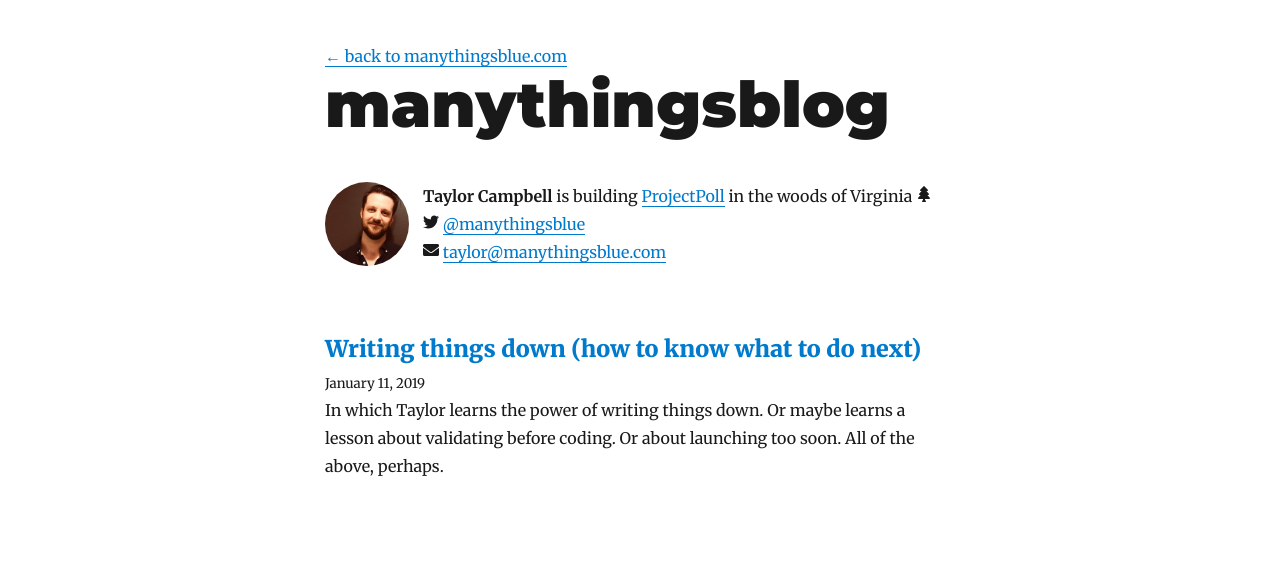
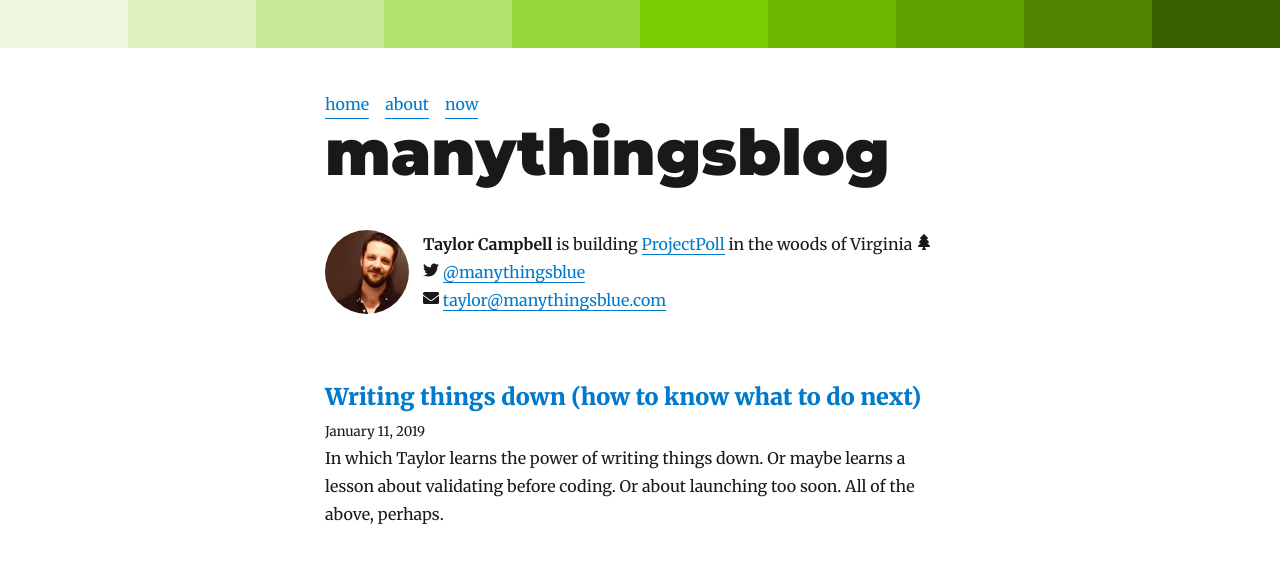
Before and after one commit to tc4mpbell/manythingsblog, a Gatsby site: page / in a window 1280 px wide. Built offline with nearby package versions, Linux system fonts and the light colour scheme; Gatsby itself is replaced by a stand-in of ours; some packages are replaced by stand-ins of ours.

Commit message:
adding new layout (broken)

```diff
--- a/gatsby-node.js
+++ b/gatsby-node.js
@@ -43,9 +43,15 @@ exports.createPages = ({ graphql, actions }) => {
             index === posts.length - 1 ? null : posts[index + 1].node
           let next = index === 0 ? null : posts[index - 1].node
 
+          const customLayout = null /* path.resolve(
+            `./src/templates/${post.node.fields.layout}.js`
+          )*/
+
+          console.log('HERE HERE', post.node.fields)
+
           createPage({
             path: post.node.fields.slug,
-            component: blogPost,
+            component: blogPost, //customLayout || blogPost,
             context: {
               slug: post.node.fields.slug,
               previous,
--- a/package.json
+++ b/package.json
@@ -8,7 +8,7 @@
   },
   "dependencies": {
     "gatsby": "^2.0.19",
-    "gatsby-cli": "^2.4.8",
+    "gatsby-cli": "^2.4.14",
     "gatsby-image": "^2.0.29",
     "gatsby-plugin-feed": "^2.0.8",
     "gatsby-plugin-google-analytics": "^2.0.5",
@@ -31,6 +31,8 @@
     "react-helmet": "^5.2.0",
     "react-icons": "^3.4.0",
     "react-typography": "^0.16.13",
+    "rebass": "^3.0.1",
+    "styled-components": "^4.1.3",
     "typeface-merriweather": "0.0.43",
     "typeface-montserrat": "0.0.43",
     "typography": "^0.16.17",
--- a/src/components/Layout.js
+++ b/src/components/Layout.js
@@ -1,5 +1,7 @@
 import React from 'react'
 import { Link } from 'gatsby'
+
+import { Flex, Box } from 'rebass'
 
 import { rhythm, scale } from '../utils/typography'
 
@@ -9,12 +11,166 @@ class Layout extends React.Component {
     const rootPath = `${__PATH_PREFIX__}/`
     let header
 
+    const colors = {
+      blue: [
+        '#e4f1f9',
+        '#c6e1f3',
+        '#a4cfec',
+        '#7cbae4',
+        '#49a0da',
+        '#007acc',
+        '#006eb8',
+        '#0060a0',
+        '#004f84',
+        '#00385d',
+      ],
+      indigo: [
+        '#e9ebfa',
+        '#d2d5f6',
+        '#b6bcf0',
+        '#959de9',
+        '#6773e0',
+        '#0014cc',
+        '#0012b7',
+        '#000fa0',
+        '#000c83',
+        '#00095c',
+      ],
+      violet: [
+        '#f0e9fa',
+        '#e0d2f6',
+        '#cdb6f0',
+        '#b694e9',
+        '#9767e0',
+        '#5200cc',
+        '#4a00b8',
+        '#4000a1',
+        '#350084',
+        '#26005e',
+      ],
+      fuschia: [
+        '#f9e9fa',
+        '#f2d1f5',
+        '#eab5f0',
+        '#e193e9',
+        '#d465e0',
+        '#b800cc',
+        '#a600b8',
+        '#9200a1',
+        '#790086',
+        '#570060',
+      ],
+      pink: [
+        '#fae9f3',
+        '#f5d1e7',
+        '#f0b6d8',
+        '#e994c7',
+        '#e066af',
+        '#cc007a',
+        '#b8006e',
+        '#a20060',
+        '#860050',
+        '#61003a',
+      ],
+      red: [
+        '#faeaeb',
+        '#f6d2d6',
+        '#f0b7bd',
+        '#ea969e',
+        '#e16974',
+        '#cc0014',
+        '#b80012',
+        '#a2000f',
+        '#86000d',
+        '#610009',
+      ],
+      orange: [
+        '#f9ede4',
+        '#f3d9c7',
+        '#edc2a5',
+        '#e5a77d',
+        '#db854b',
+        '#cc5200',
+        '#b84900',
+        '#a04000',
+        '#843500',
+        '#5e2500',
+      ],
+      yellow: [
+        '#f8f5de',
+        '#f1ecba',
+        '#e9e194',
+        '#e1d569',
+        '#d7c738',
+        '#ccb800',
+        '#b8a600',
+        '#a19200',
+        '#867900',
+        '#605700',
+      ],
+      lime: [
+        '#eef8df',
+        '#dcf1bd',
+        '#c8ea97',
+        '#b2e16c',
+        '#98d73b',
+        '#7acc00',
+        '#6eb800',
+        '#60a200',
+        '#508600',
+        '#3a6100',
+      ],
+      green: [
+        '#e6f9e3',
+        '#caf3c5',
+        '#aaeca3',
+        '#85e47a',
+        '#56da47',
+        '#14cc00',
+        '#12b800',
+        '#0fa200',
+        '#0d8600',
+        '#096100',
+      ],
+      teal: [
+        '#e3f9ec',
+        '#c5f3d7',
+        '#a2ecc0',
+        '#79e4a4',
+        '#46da81',
+        '#00cc52',
+        '#00b84a',
+        '#00a241',
+        '#008636',
+        '#006127',
+      ],
+      cyan: [
+        '#e3f9f7',
+        '#c4f3ee',
+        '#a0ece4',
+        '#77e3d9',
+        '#44d9cb',
+        '#00ccb8',
+        '#00b8a6',
+        '#00a292',
+        '#008679',
+        '#006157',
+      ],
+    }
     if (location.pathname === rootPath) {
       header = (
         <>
-          <a href="http://manythingsblue.com">
-            &larr; back to manythingsblue.com
-          </a>
+          <Flex>
+            <Box as="a" href="/" mr={3}>
+              home
+            </Box>
+            <Box as="a" href="/about" mr={3}>
+              about
+            </Box>
+            <Box as="a" href="/now" mr={3}>
+              now
+            </Box>
+          </Flex>
           <h1
             style={{
               ...scale(1.5),
@@ -41,7 +197,7 @@ class Layout extends React.Component {
           style={{
             fontFamily: 'Montserrat, sans-serif',
             marginTop: 0,
-            marginBottom: rhythm(-1),
+            // marginBottom: rhythm(-1),
           }}
         >
           <Link
@@ -57,18 +213,43 @@ class Layout extends React.Component {
         </h3>
       )
     }
+
+    function shuffleArray(array) {
+      for (let i = array.length - 1; i > 0; i--) {
+        const j = Math.floor(Math.random() * (i + 1))
+        ;[array[i], array[j]] = [array[j], array[i]]
+      }
+
+      return array
+    }
+
+    const randomColor = Object.keys(colors)[
+      Math.floor(Math.random() * Object.keys(colors).length)
+    ]
+
     return (
+      <>
+        <Flex width={1} justifyContent={'stretch'}>
+          {colors[randomColor].map(color => (
+            <div
+              key={color}
+              style={{ background: color, height: '3em', flex: 1 }}
+            />
+          ))}
+        </Flex>
+
         <div
           style={{
             marginLeft: 'auto',
             marginRight: 'auto',
             maxWidth: rhythm(24),
-          padding: `${rhythm(1.5)} ${rhythm(3 / 4)}`,
+            padding: ` ${rhythm(1.5)} ${rhythm(3 / 4)}`,
           }}
         >
           {header}
           {children}
         </div>
+      </>
     )
   }
 }
--- a/src/pages/about/index.md
+++ b/src/pages/about/index.md
@@ -3,6 +3,7 @@ title: "About me"
 # date: "2019-01-09"
 tags: []
 published: false
+# layout: 'page.jsx'
 ---
 
 About
--- a/src/pages/index.js
+++ b/src/pages/index.js
@@ -63,7 +63,10 @@ export const pageQuery = graphql`
         description
       }
     }
-    allMarkdownRemark(sort: { fields: [frontmatter___date], order: DESC }) {
+    allMarkdownRemark(
+      filter: { fileAbsolutePath: { regex: "/blog/" } }
+      sort: { fields: [frontmatter___date], order: DESC }
+    ) {
       edges {
         node {
           excerpt
```
Also changed, not shown: src/templates/blog-post.js (+15 -14 lines), src/templates/page.js (added, +59 -0 lines), src/pages/blog/2019-01/IMG_20190115_082403009_Fotor.jpg (renamed from src/pages/2019-01/IMG_20190115_082403009_Fotor.jpg), src/pages/blog/2019-01/afraid-of-success.md (renamed from src/pages/2019-01/afraid-of-success.md), src/pages/blog/2019-01/deploying-dreamhost-domain-to-amplify.md (renamed from src/pages/2019-01/deploying-dreamhost-domain-to-amplify.md), src/pages/blog/2019-01/filtered-desk.jpg (renamed from src/pages/2019-01/filtered-desk.jpg), src/pages/blog/2019-01/self-destructive-self-image.md (added), src/pages/blog/2019-01/writing-things-down.md (renamed from src/pages/2019-01/writing-things-down.md), src/pages/blog/2019-02/is-your-project-failing.md (added), src/pages/blog/2019-02/rethinking-computer-use.md (renamed from src/pages/2019-02/rethinking-computer-use.md), src/pages/blog/december-2018/index.md (renamed from src/pages/december-2018/index.md), src/pages/blog/new-years/index.md (renamed from src/pages/new-years/index.md), 2 other files. Lines whose indentation alone changed are shown as unchanged.
